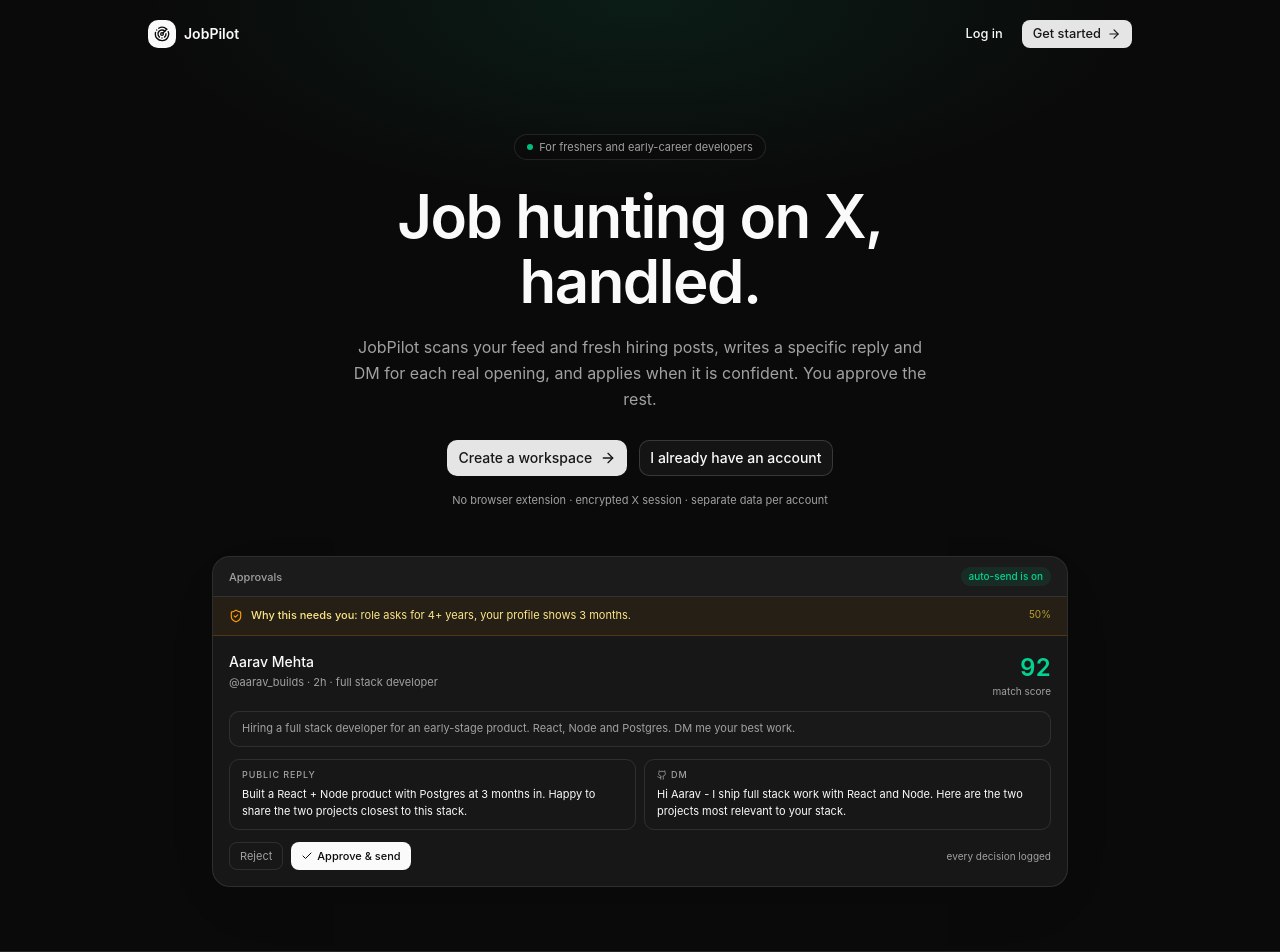
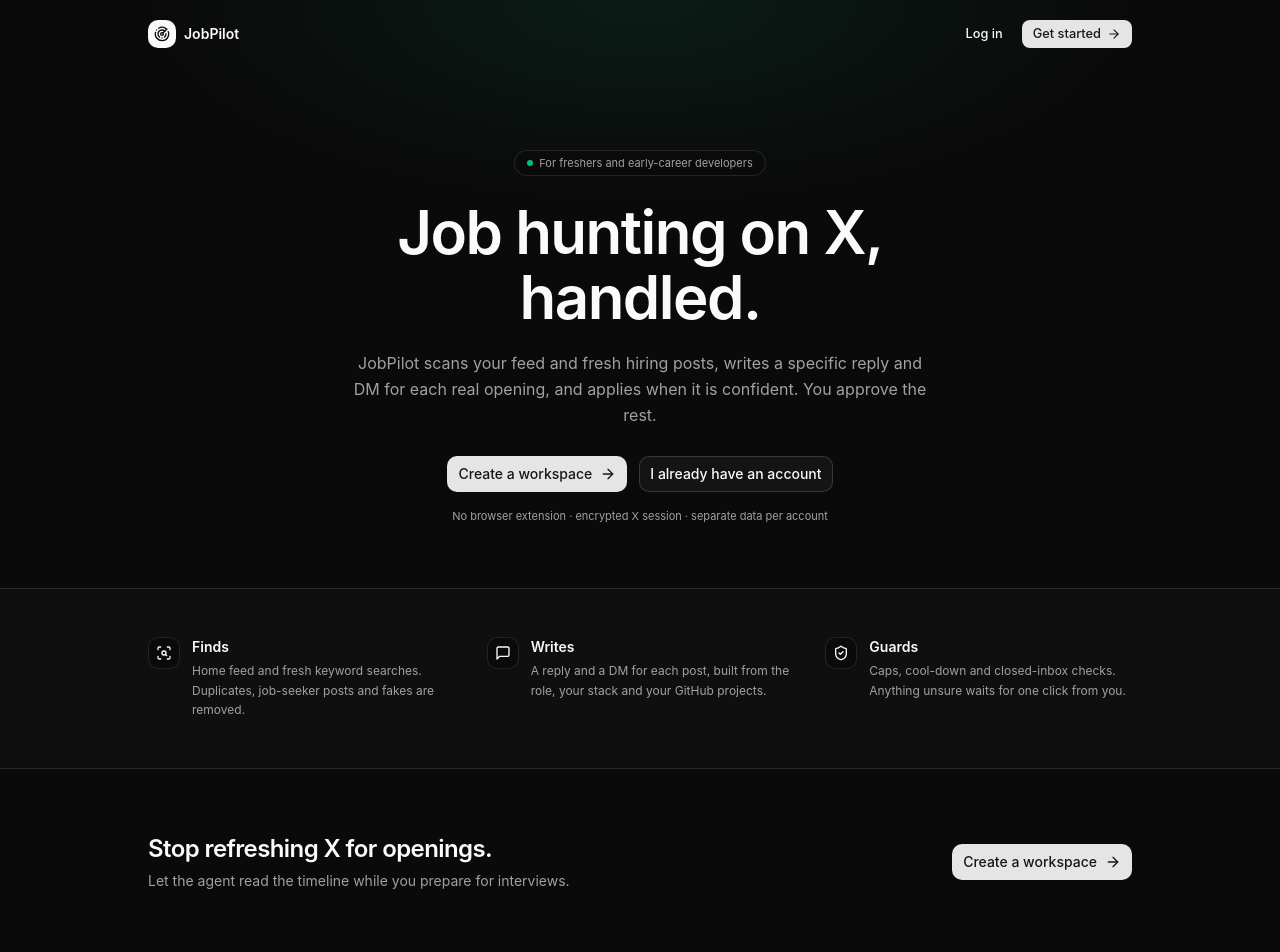
Before and after one commit to devanshrawat27/job_apply, a Next.js app in the folder frontend/: page / in a window 1280 px wide. Shown: the top 952 px of the page. Built offline with nearby package versions, Linux system fonts and the light colour scheme.

Commit message:
ui: remove product preview from the landing page

```diff
--- a/frontend/app/page.tsx
+++ b/frontend/app/page.tsx
@@ -1,8 +1,6 @@
 import Link from 'next/link'
 import {
   ArrowRightIcon,
-  CheckIcon,
-  GithubIcon,
   MessageSquareIcon,
   ScanSearchIcon,
   ShieldCheckIcon,
@@ -51,7 +49,7 @@ export default function LandingPage() {
         </div>
       </header>
 
-      <section className="mx-auto w-full max-w-3xl px-5 pb-12 pt-10 text-center sm:pt-16">
+      <section className="mx-auto w-full max-w-3xl px-5 pb-16 pt-10 text-center sm:pt-20">
         <span className="inline-flex items-center gap-1.5 rounded-full border border-border bg-background/70 px-3 py-1 text-[11px] text-muted-foreground">
           <span className="size-1.5 rounded-full bg-emerald-500" />
           For freshers and early-career developers
@@ -84,86 +82,6 @@ export default function LandingPage() {
         <p className="mt-4 text-[11px] text-muted-foreground">
           No browser extension · encrypted X session · separate data per account
         </p>
-      </section>
-
-      {/* product preview */}
-      <section className="mx-auto w-full max-w-4xl px-5 pb-16">
-        <div className="overflow-hidden rounded-2xl border border-border bg-card shadow-[0_20px_60px_-30px_rgba(0,0,0,0.25)]">
-          <div className="flex items-center justify-between border-b border-border bg-muted/30 px-4 py-2.5">
-            <span className="text-[11px] font-medium text-muted-foreground">Approvals</span>
-            <span className="rounded-full bg-emerald-500/10 px-2 py-0.5 text-[10px] font-medium text-emerald-600 dark:text-emerald-400">
-              auto-send is on
-            </span>
-          </div>
-
-          <div className="flex items-start gap-2 border-b border-amber-500/20 bg-amber-500/[0.06] px-4 py-2.5">
-            <ShieldCheckIcon className="mt-0.5 size-3.5 shrink-0 text-amber-500" />
-            <p className="text-[11px] leading-relaxed text-amber-800 dark:text-amber-200">
-              <span className="font-medium">Why this needs you: </span>
-              role asks for 4+ years, your profile shows 3 months.
-            </p>
-            <span className="ml-auto shrink-0 text-[10px] text-amber-700/70 dark:text-amber-300/70">
-              50%
-            </span>
-          </div>
-
-          <div className="p-4">
-            <div className="flex items-start justify-between gap-4">
-              <div>
-                <p className="text-sm font-medium">Aarav Mehta</p>
-                <p className="mt-0.5 text-[11px] text-muted-foreground">
-                  @aarav_builds · 2h · full stack developer
-                </p>
-              </div>
-              <div className="text-right">
-                <p className="text-2xl font-semibold tabular-nums text-emerald-600 dark:text-emerald-400">
-                  92
-                </p>
-                <p className="text-[10px] text-muted-foreground">match score</p>
-              </div>
-            </div>
-
-            <p className="mt-3 rounded-lg border border-border bg-muted/20 px-3 py-2 text-[11px] leading-relaxed text-muted-foreground">
-              Hiring a full stack developer for an early-stage product. React, Node and
-              Postgres. DM me your best work.
-            </p>
-
-            <div className="mt-3 grid gap-2 sm:grid-cols-2">
-              <div className="rounded-lg border border-border px-3 py-2">
-                <p className="text-[9px] font-medium uppercase tracking-widest text-muted-foreground">
-                  Public reply
-                </p>
-                <p className="mt-1 text-[11px] leading-relaxed">
-                  Built a React + Node product with Postgres at 3 months in. Happy to
-                  share the two projects closest to this stack.
-                </p>
-              </div>
-              <div className="rounded-lg border border-border px-3 py-2">
-                <p className="flex items-center gap-1 text-[9px] font-medium uppercase tracking-widest text-muted-foreground">
-                  <GithubIcon className="size-2.5" />
-                  DM
-                </p>
-                <p className="mt-1 text-[11px] leading-relaxed">
-                  Hi Aarav - I ship full stack work with React and Node. Here are the two
-                  projects most relevant to your stack.
-                </p>
-              </div>
-            </div>
-
-            <div className="mt-3 flex flex-wrap items-center gap-2">
-              <span className="inline-flex h-7 items-center rounded-md border border-border px-2.5 text-[11px] text-muted-foreground">
-                Reject
-              </span>
-              <span className="inline-flex h-7 items-center gap-1 rounded-md bg-foreground px-2.5 text-[11px] font-medium text-background">
-                <CheckIcon className="size-3" />
-                Approve &amp; send
-              </span>
-              <span className="ml-auto text-[10px] text-muted-foreground">
-                every decision logged
-              </span>
-            </div>
-          </div>
-        </div>
       </section>
 
       {/* three points */}
```
